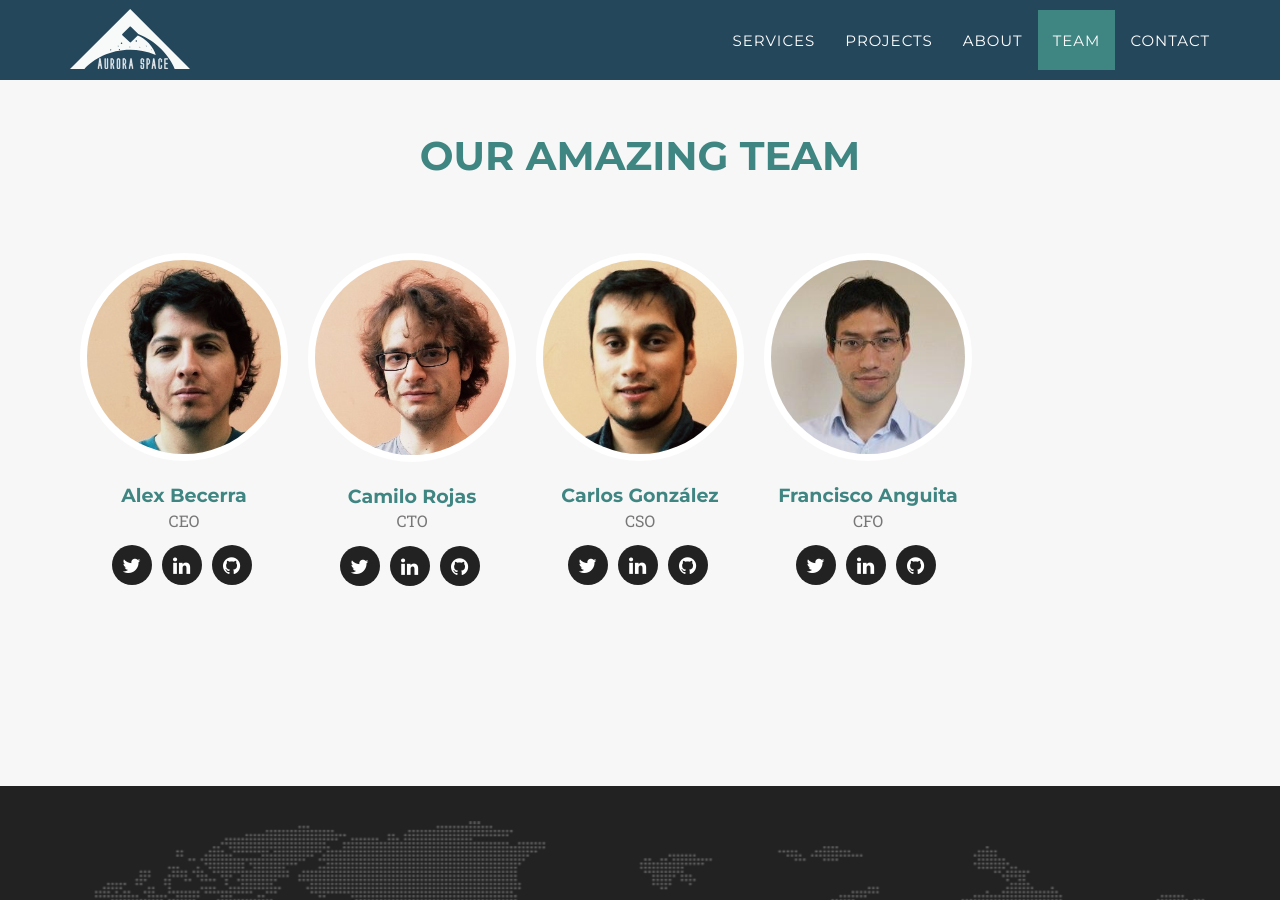
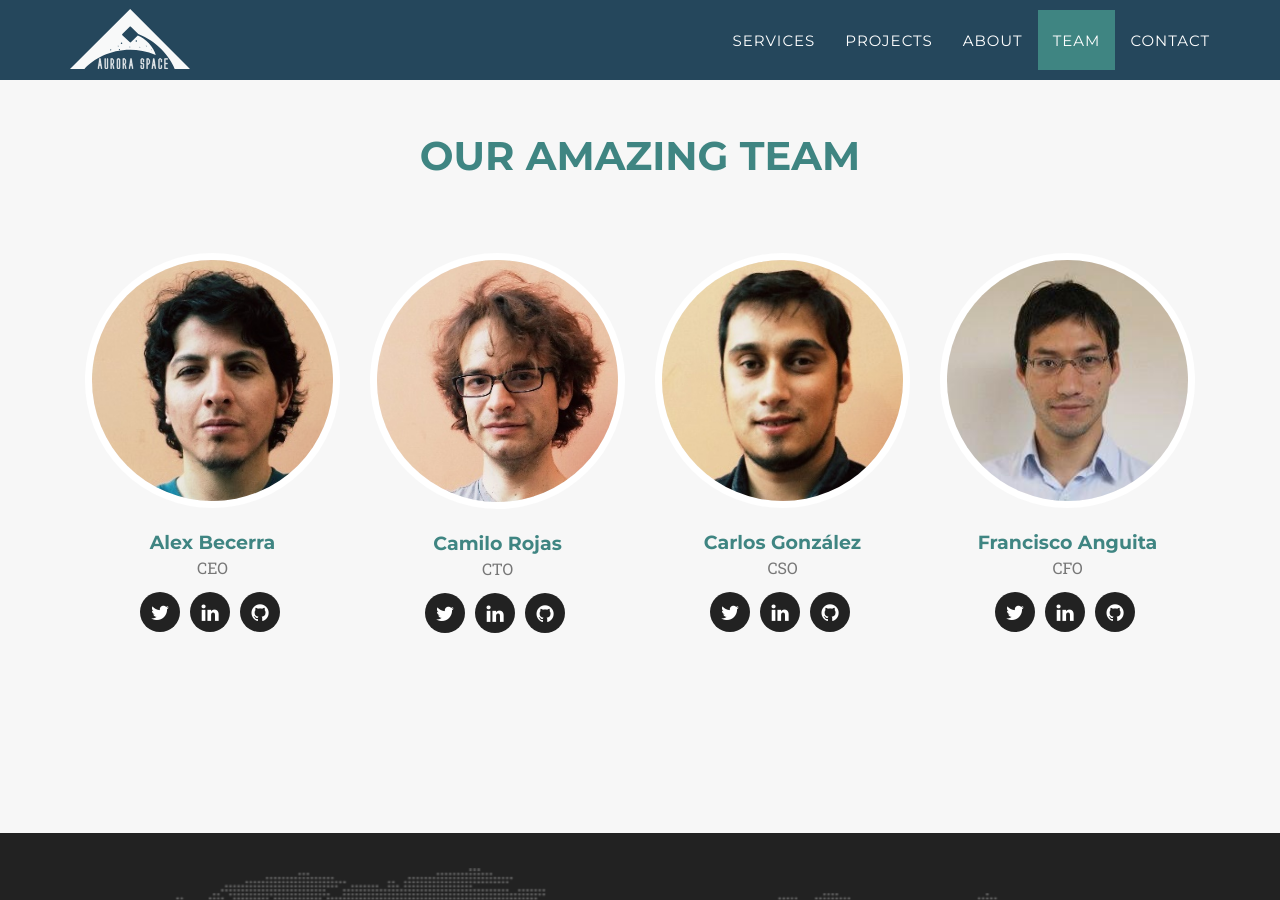
Before and after one commit to auroraspace/auroraspace.github.io, a Jekyll site: the page built from index.html, in a window 1280 px wide and 900 px high, scrolled down 4707 px. Built offline with Jekyll 4.4.1, drawn with Linux system fonts in a browser that asks for light colours; some web fonts are replaced.

Commit message:
Fix layout in team members

```diff
--- a/_includes/team.html
+++ b/_includes/team.html
@@ -10,7 +10,7 @@
             <div class="container-fluid">
             <div id="team-members" class="row">
                 {% for member in site.people %}
-                <div class="col-md-15">
+                <div class="col-md-3">
                     <div class="team-member">
                         <img src="img/team/{{ member.pic }}.jpg" class="img-responsive img-circle" alt="">
                         <h4>{{ member.name }}</h4>
```
